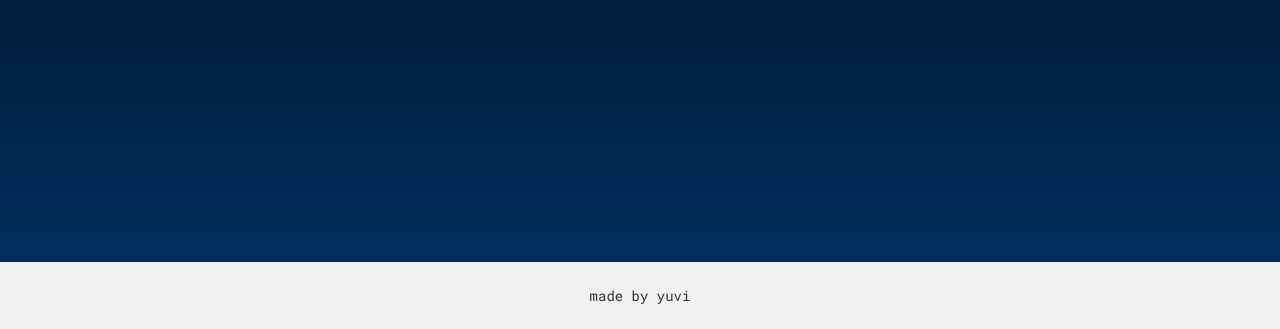
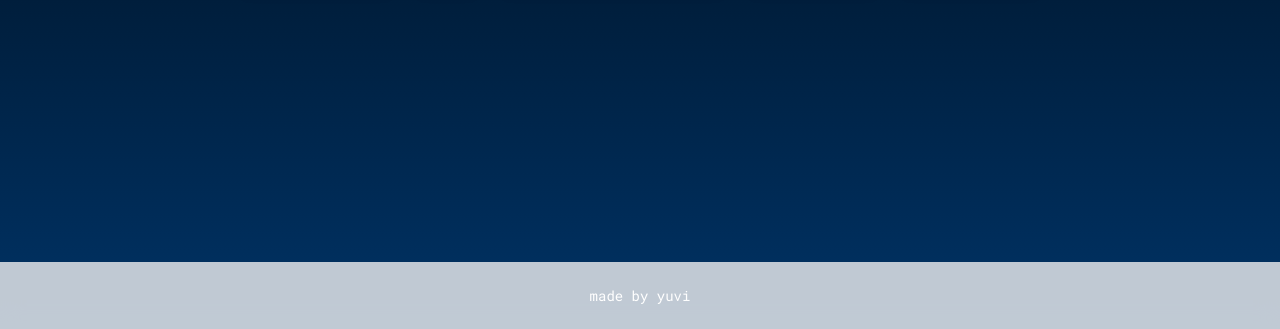
Before and after one commit to yuvify/empyreus, a plain HTML site: page public/index.html in a window 1280 px wide. Shown: the part 471-800 px from the top of the page. Drawn offline with Linux system fonts and the light colour scheme.

Commit message:
Update style.css

```diff
--- a/public/style.css
+++ b/public/style.css
@@ -39,10 +39,12 @@ footer {
     width: 100%;
     text-align: center;
     padding: 10px;
-    background-color: #f1f1f1; /* Adjust color as needed */
+    background-color: rgba(241, 241, 241, 0.8); /* Adjust transparency here */
     font-family: 'Roboto Mono', monospace;
     font-size: 14px;
-    color: #333; /* Adjust text color as needed */
+    color: #fff; /* White text */
+    backdrop-filter: blur(10px); /* Adjust blur intensity here */
+    -webkit-backdrop-filter: blur(10px); /* Safari support */
 }
 
 button:hover {
```
